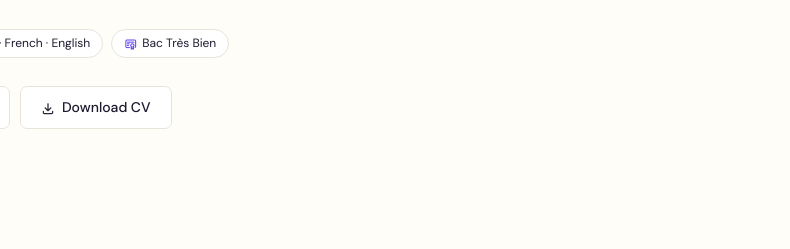
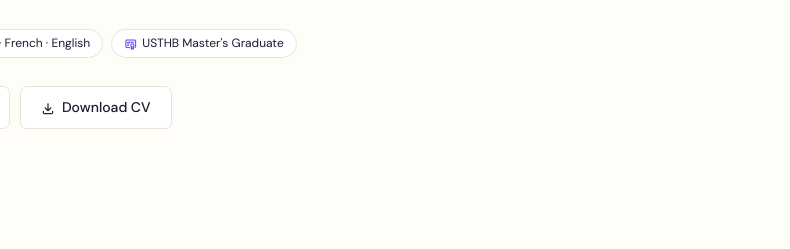
Before and after one commit to sarra252/sarra252.github.io, a plain HTML site: page index.html in a window 1280 px wide. Shown: the part 428-677 px from the top of the page, 490-1280 px from the left. Drawn offline with nearby package versions, Linux system fonts and the light colour scheme; a web font is replaced by a local one.

Commit message:
Update certification information in index.html

```diff
--- a/index.html
+++ b/index.html
@@ -515,7 +515,7 @@
           <span class="chip"><i class="ti ti-map-pin" aria-hidden="true"></i> Hydra, Algiers</span>
           <span class="chip"><i class="ti ti-brand-github" aria-hidden="true"></i> sarra252</span>
           <span class="chip"><i class="ti ti-language" aria-hidden="true"></i> Arabic · French · English</span>
-          <span class="chip"><i class="ti ti-certificate" aria-hidden="true"></i> Bac Très Bien</span>
+          <span class="chip"><i class="ti ti-certificate" aria-hidden="true"></i> USTHB Master's Graduate</span>
         </div>
         <div class="hero-btns">
           <a href="#projects" class="btn-primary">
```
